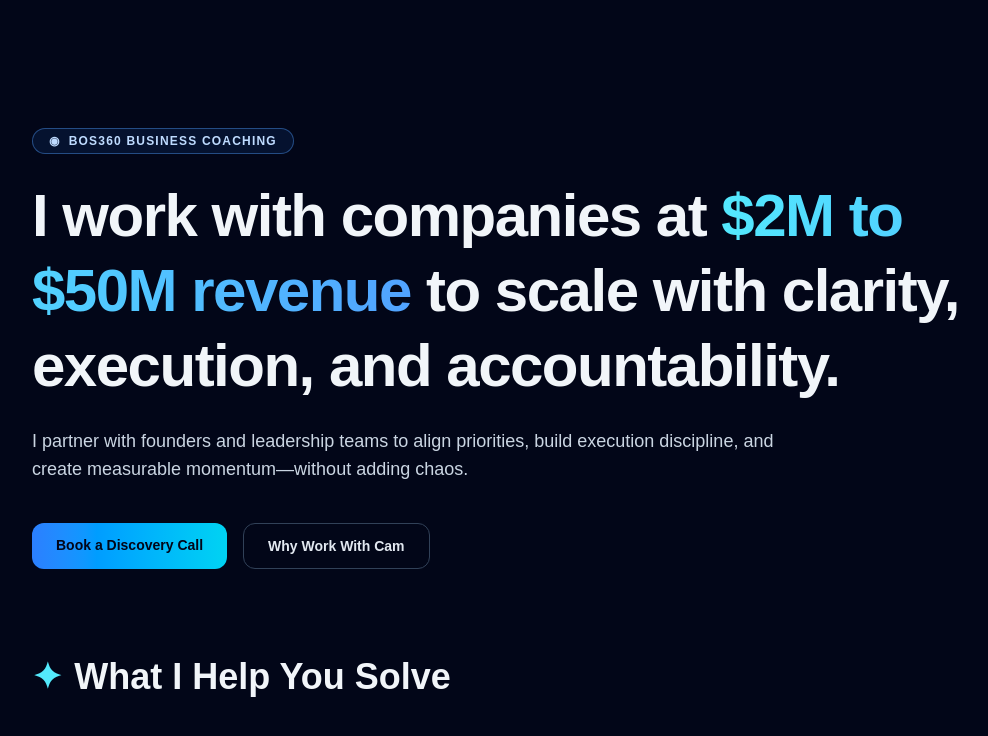
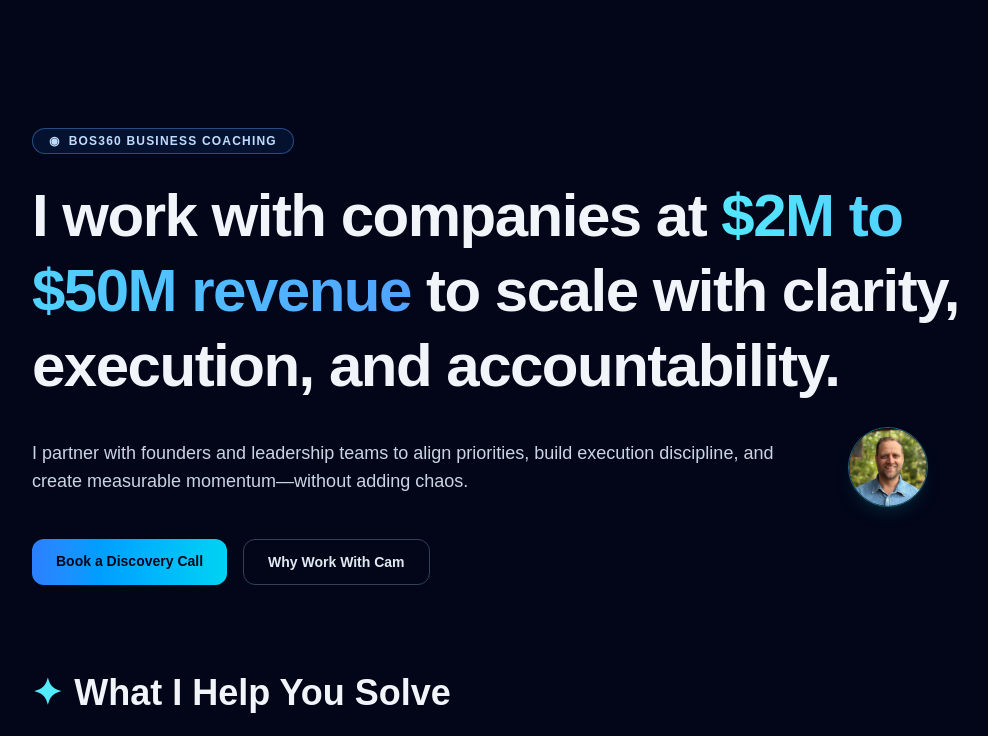
Before and after one commit to camlillico-hash/bos360-site, a Next.js app: page /bos360 in a window 1280 px wide. Shown: the top 736 px of the page, without its empty margins (56-1044 px from the left). Built offline with nearby package versions, Linux system fonts and the light colour scheme.

Commit message:
Add subtle circular headshot beside BOS360 hero intro copy

```diff
--- a/app/bos360/page.js
+++ b/app/bos360/page.js
@@ -62,12 +62,20 @@ export default function Bos360Page() {
           to scale with clarity, execution, and accountability.
         </h1>
 
-        <p className="mt-6 max-w-3xl text-lg text-slate-300">
-          I partner with founders and leadership teams to align priorities, build
-          execution discipline, and create measurable momentum—without adding chaos.
-        </p>
+        <div className="mt-6 flex max-w-4xl items-center gap-4 md:gap-5">
+          <p className="text-lg text-slate-300">
+            I partner with founders and leadership teams to align priorities, build
+            execution discipline, and create measurable momentum—without adding chaos.
+          </p>
+          <img
+            src="/cam-headshot-circle.png"
+            alt="Cam Lillico headshot"
+            className="h-16 w-16 shrink-0 rounded-full border border-cyan-300/40 object-cover shadow-lg shadow-cyan-900/30 md:h-20 md:w-20"
+            loading="eager"
+          />
+        </div>
 
-        <div className="mt-10 flex flex-wrap gap-4">
+        <div className="mt-8 flex flex-wrap gap-4">
           <a
             href="https://calendar.app.google/M4pokXD8CBpc1c4U6"
             target="_blank"
```
Also changed, not shown: public/cam-headshot-circle.png (added).
